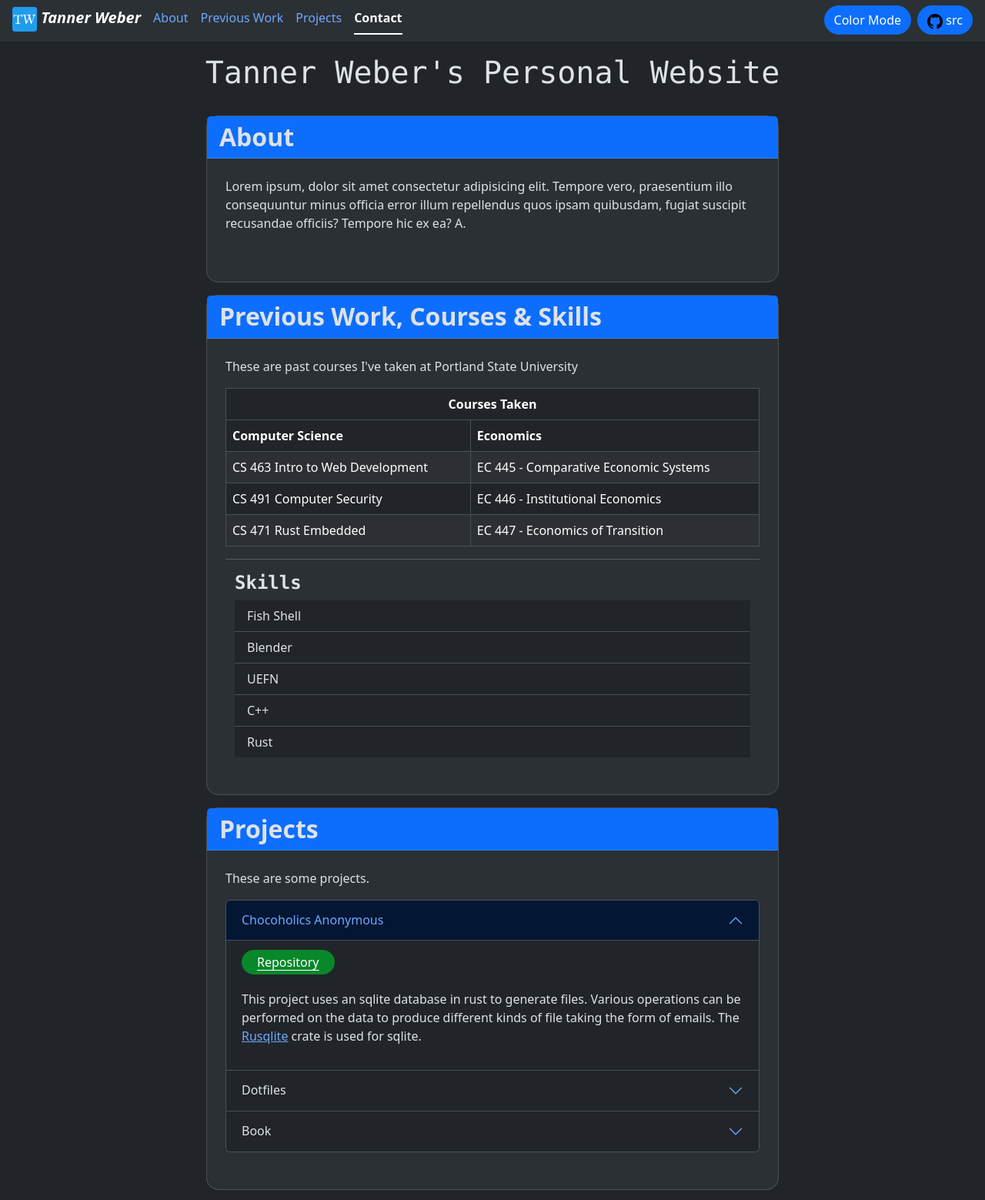
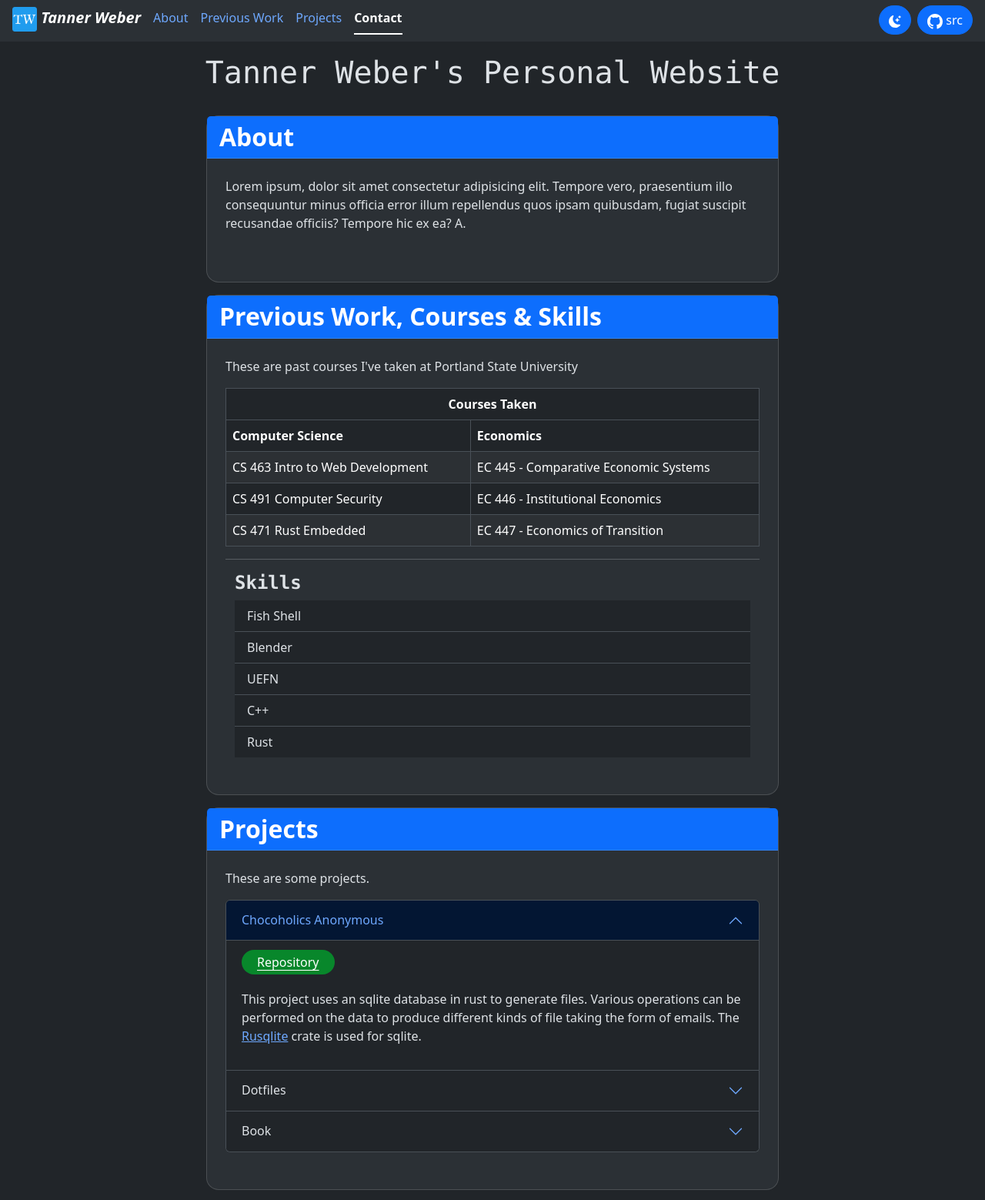
Before and after one commit to tannerweber/tannerweber.github.io, a plain HTML site: page index.html in a window 1280 px wide. Shown: the part 5-1564 px from the top of the page at 77% size. Drawn offline with nearby package versions, Linux system fonts and the light colour scheme.

Commit message:
Added light dark mode toggle button

```diff
--- a/index.html
+++ b/index.html
@@ -18,6 +18,7 @@
       integrity="sha256-eKhayi8LEQwp4NKxN+CfCh+3qOVUtJn3QNZ0TciWLP4="
       crossorigin="anonymous"
     ></script>
+    <script defer src="index.js"></script>
   </head>
   <body data-bs-theme="dark">
     <nav
@@ -75,6 +76,7 @@
               width="20"
               height="20"
               alt="github icon"
+              style="filter: invert(100%)"
             />
             <span>src</span>
           </a>
@@ -98,7 +100,7 @@
         tabindex="0"
       >
         <div id="about" class="card bg-body-tertiary rounded-4 mb-3">
-          <h2 class="card-header fw-bold bg-primary">About</h2>
+          <h2 class="card-header fw-bold bg-primary text-white">About</h2>
           <div class="card-body p-4 pb-5">
             <p>
               Lorem ipsum, dolor sit amet consectetur adipisicing elit. Tempore
@@ -109,7 +111,7 @@
           </div>
         </div>
         <div id="previousWork" class="card bg-body-tertiary rounded-4 mb-3">
-          <h2 class="card-header fw-bold bg-primary">
+          <h2 class="card-header fw-bold bg-primary text-white">
             Previous Work, Courses & Skills
           </h2>
           <div class="card-body p-4 pb-5">
@@ -155,7 +157,7 @@
           </div>
         </div>
         <div id="projects" class="card bg-body-tertiary rounded-4 mb-3">
-          <h2 class="card-header fw-bold bg-primary">Projects</h2>
+          <h2 class="card-header fw-bold bg-primary text-white">Projects</h2>
           <div class="card-body p-4 pb-5">
             <p>These are some projects.</p>
             <div class="accordion">
@@ -281,7 +283,7 @@
           </div>
         </div>
         <div id="contact" class="card bg-body-tertiary rounded-4 mb-3">
-          <h2 class="card-header fw-bold bg-primary">Contact</h2>
+          <h2 class="card-header fw-bold bg-primary text-white">Contact</h2>
           <div class="card-body p-4 pb-5">
             <p>
               Lorem ipsum, dolor sit amet consectetur adipisicing elit. Tempore
--- /dev/null
+++ b/index.js
@@ -0,0 +1,25 @@
+$(document).ready(() => {
+  const lightIconHTML =
+    '<img src=assets/icons/brightness-high.svg style="filter: invert(100%)" alt="light mode icon">';
+  const darkIconHTML =
+    '<img src=assets/icons/moon-stars-fill.svg style="filter: invert(100%)" alt="dark mode icon">';
+
+  function updateLightDarkMode() {
+    if ($("body").attr("data-bs-theme") == "dark") {
+      $("#dark-light-button").html(darkIconHTML);
+    } else {
+      $("#dark-light-button").html(lightIconHTML);
+    }
+  }
+
+  updateLightDarkMode();
+
+  $("#dark-light-button").on("click", () => {
+    if ($("body").attr("data-bs-theme") == "dark") {
+      $("body").attr("data-bs-theme", "light");
+    } else {
+      $("body").attr("data-bs-theme", "dark");
+    }
+    updateLightDarkMode();
+  });
+});
```
Also changed, not shown: assets/icons/brightness-high.svg (added), assets/icons/moon-stars-fill.svg (added).
